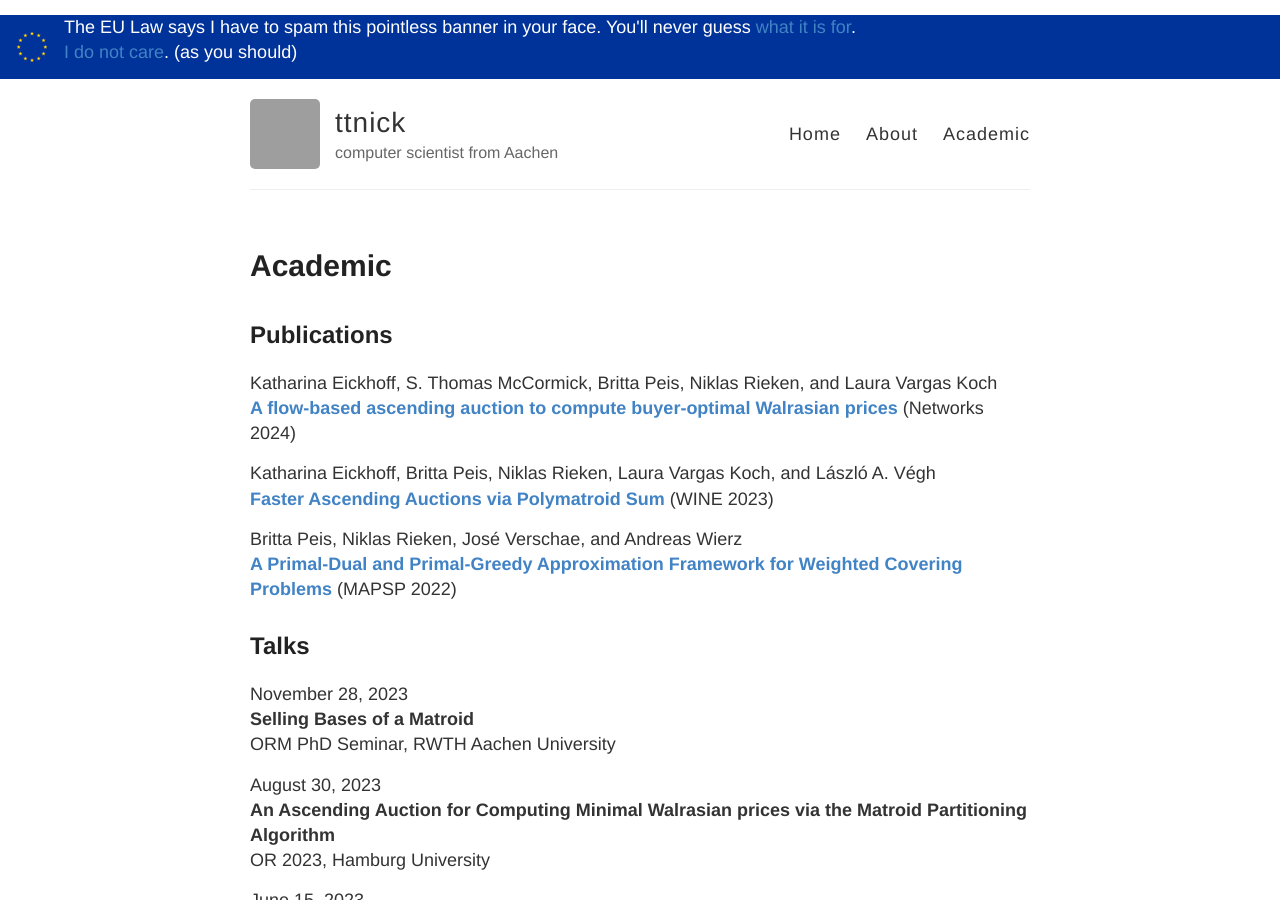
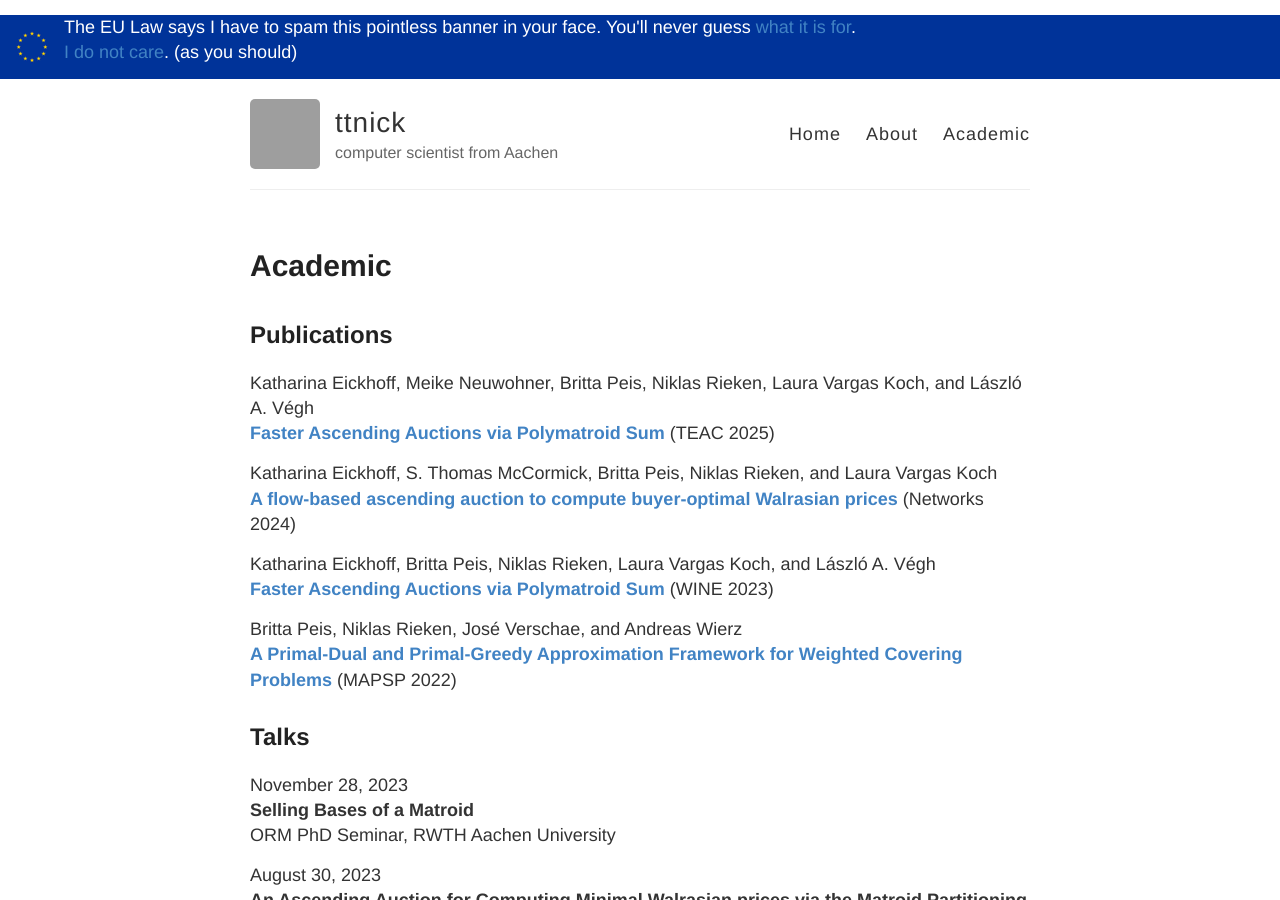
Before and after one commit to ttnick/ttnick.github.io, a Jekyll site: the page built from academic.md, in a window 1280 px wide and 900 px high. Built offline with Jekyll 4.4.1, drawn with Linux system fonts in a browser that asks for light colours; some of the changed text lies outside the part shown; grey boxes are pictures that could not be loaded.

Commit message:
added newest stuff

```diff
--- a/academic.md
+++ b/academic.md
@@ -4,6 +4,9 @@ title: Academic
 ---
 
 ## Publications
+Katharina Eickhoff, Meike Neuwohner, Britta Peis, Niklas Rieken, Laura Vargas Koch, and László A. Végh
+[**Faster Ascending Auctions via Polymatroid Sum**]() (TEAC 2025)
+
 Katharina Eickhoff, S. Thomas McCormick, Britta Peis, Niklas Rieken, and Laura Vargas Koch
 [**A flow-based ascending auction to compute buyer-optimal Walrasian prices**](http://doi.org/10.1002/net.22218) (Networks 2024)
 
@@ -55,9 +58,9 @@ The lectures were all at the Chair of Management Science headed by Britta Peis w
 * *Algorithmic Game Theory (for Economics)* with Komal Muluk, Summer 2024
 * *Strategic Decisions in Networks, Markets, and Politics* with Komal Muluk, Winter 2023/24
 * *Algorithmic Game Theory (for Computer Science)* with Lennart Kauther, Summer 2023
-* *Einführung in Design und Analyse von Algorithmen*, Summer 2022
+* *Einführung in Design und Analyse von Algorithmen*, Summer 2025, Summer 2022
 * *Scheduling*, Summer 2020
-* *Einführung in Management Science*, Winter 2019/20, Winter 2020/21, Winter 2021/22
+* *Einführung in Management Science*, Winter 2021/22, Winter 2020/21, Winter 2019/20
 * *Highlights in Optimization* (seminar), every term between Winter 2019/20 and Summer 2024
 
 As a student at RWTH Aachen University, I also was a TA in the following courses given by the Chair of Logic and Theory of Discrete Systems headed by Martin Grohe and the Theoretical Computer Science group headed by Peter Rossmanith:
```
